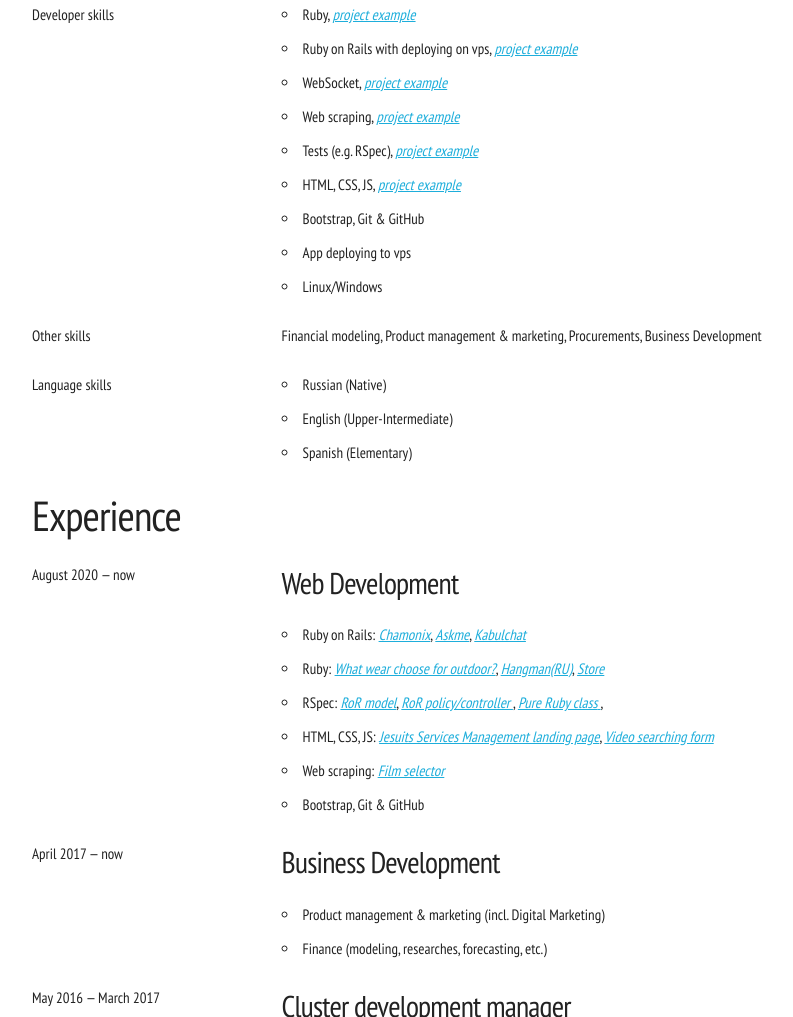
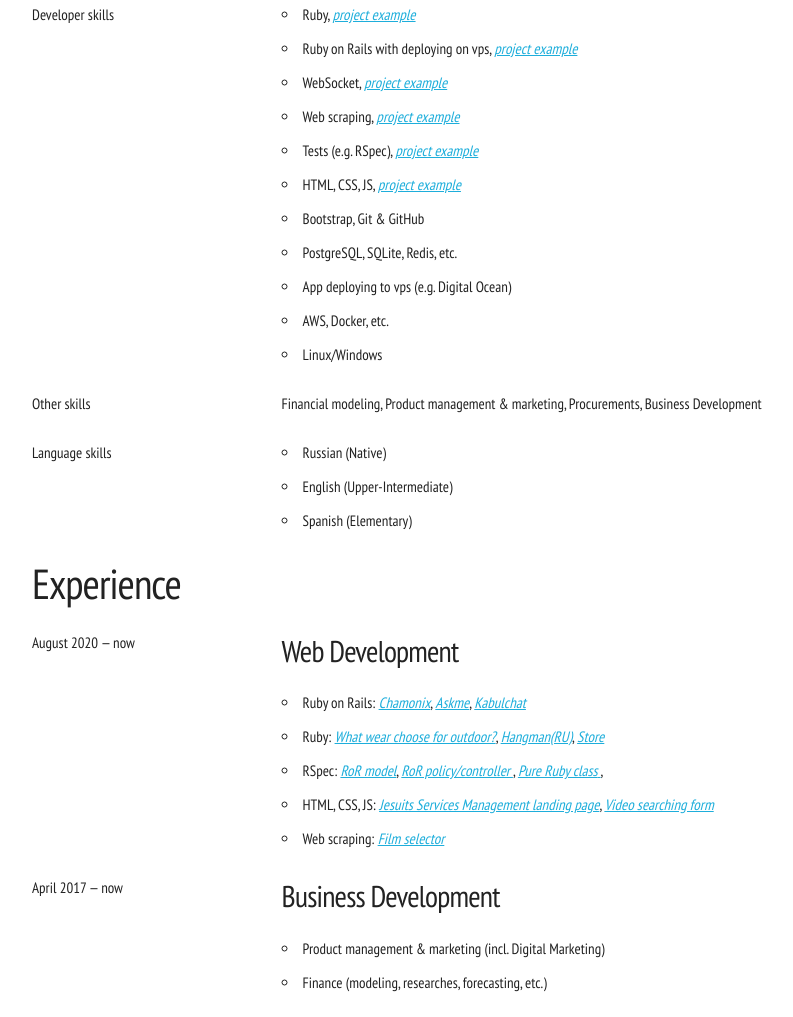
Before and after one commit to Alejaldo/cv, a plain HTML site: page index.html in a window 1280 px wide. Shown: the part 559-1576 px from the top of the page, without its empty margins (128-921 px from the left). Drawn offline with Linux system fonts and the light colour scheme.

Commit message:
Update skills

```diff
--- a/index.html
+++ b/index.html
@@ -59,7 +59,9 @@
             <a href="https://github.com/Alejaldo/jcm-lending" target="_blank"><i>project example</i></a>
           </li>
           <li>Bootstrap, Git & GitHub</li>
-          <li>App deploying to vps</li>
+          <li>PostgreSQL, SQLite, Redis, etc.</li>
+          <li>App deploying to vps (e.g. Digital Ocean)</li>
+          <li>AWS, Docker, etc.</li>
           <li>Linux/Windows</li>
         </ul>
       </div>
@@ -119,7 +121,6 @@
             <a href="https://github.com/Alejaldo/video_searching_form" target="_blank"><i>Video searching form</i></a>
           </li>
           <li>Web scraping: <a href="https://github.com/Alejaldo/film_selector" target="_blank"><i>Film selector</i></a></li>
-          <li>Bootstrap, Git & GitHub</li>
         </ul>
       </div>
     </div>
```
